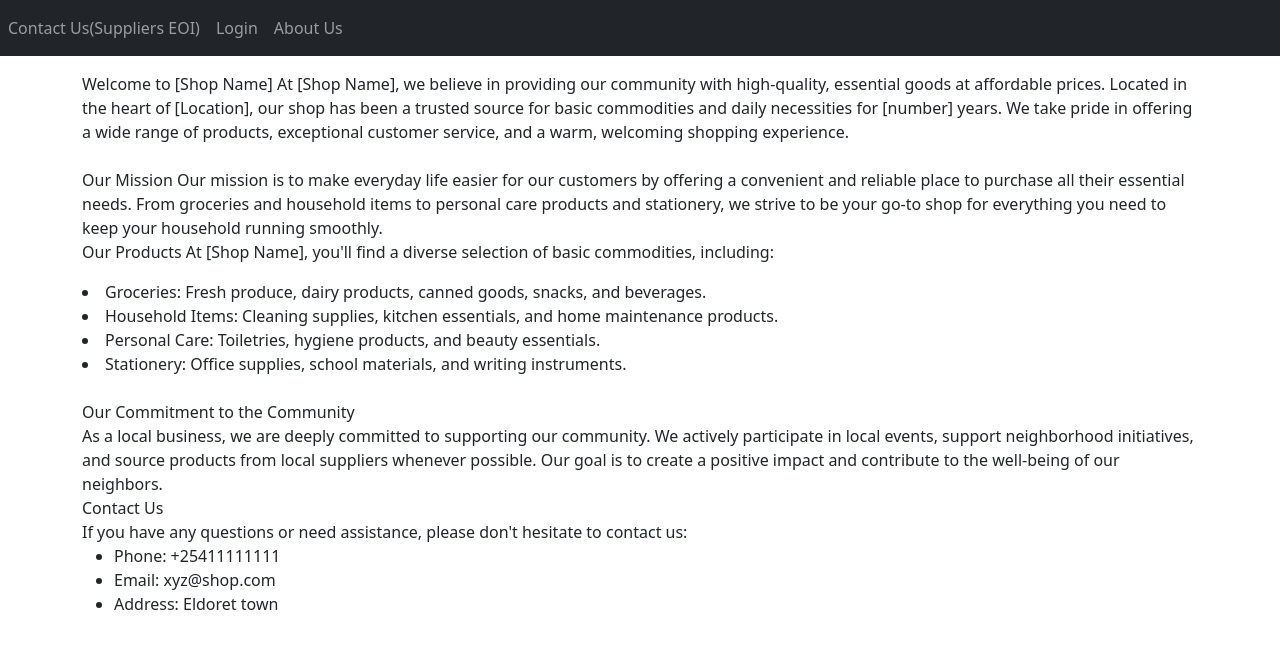
After one commit to aghee/InventoryMgtSystem, a Django app: page /about/ in a window 1280 px wide. The commit adds this page. Shown: the top 649 px of the page. Run offline with Django 5.2, Linux system fonts and the light colour scheme; some libraries are stand-ins or nearby versions.

Commit message:
add contact,about templates

```diff
--- /dev/null
+++ b/ims/templates/ims/about.html
@@ -0,0 +1,40 @@
+{% extends "ims/base.html" %}
+
+{% block content %}
+<div class="container my-3">
+<p>
+    Welcome to [Shop Name]
+    At [Shop Name], we believe in providing our community with high-quality, essential goods at affordable prices.
+    Located in the heart of [Location], our shop has been a trusted source for basic commodities and daily necessities
+    for [number] years. We take pride in offering a wide range of products, exceptional customer service, and a warm,
+    welcoming shopping experience. <br><br>
+
+    Our Mission
+    Our mission is to make everyday life easier for our customers by offering a convenient and reliable place to
+    purchase all their essential needs. From groceries and household items to personal care products and stationery, we
+    strive to be your go-to shop for everything you need to keep your household running smoothly.<br>
+
+    Our Products
+    At [Shop Name], you'll find a diverse selection of basic commodities, including:<br>
+
+    <li>Groceries: Fresh produce, dairy products, canned goods, snacks, and beverages.</li>
+    <li>Household Items: Cleaning supplies, kitchen essentials, and home maintenance products.</li>
+    <li>Personal Care: Toiletries, hygiene products, and beauty essentials.</li>
+    <li>Stationery: Office supplies, school materials, and writing instruments.</li> <br>
+
+    Our Commitment to the Community<br>
+    As a local business, we are deeply committed to supporting our community. We actively participate in local events,
+    support neighborhood initiatives, and source products from local suppliers whenever possible. Our goal is to create
+    a positive impact and contribute to the well-being of our neighbors.<br>
+
+    Contact Us<br>
+    If you have any questions or need assistance, please don't hesitate to contact us:<br>
+<ul>
+    <li>Phone: +25411111111</li>
+        <li>Email: xyz@shop.com</li>
+            <li>Address: Eldoret town</li>
+    </ul>
+
+</p>
+</div>
+{% endblock %}
--- a/ims/templates/ims/login.html
+++ b/ims/templates/ims/login.html
@@ -32,6 +32,9 @@
     </div>
 </form>
 <div class="container my-3">
-<p>Don't have an account yet?</p><a class="btn btn-info" href="{% url 'register' %}">Register</a>
+<p>Don't have an account yet?</p><a class="btn btn-primary" href="{% url 'register' %}">Register</a>
 </div>
+<div class="container my-3">
+    <a class="btn btn-primary" href="" style="text-decoration: none; color: black;">SignIn with Google</a>
+    </div>
 {% endblock %}
--- a/ims/templates/ims/navbar.html
+++ b/ims/templates/ims/navbar.html
@@ -1,19 +1,34 @@
 {% load static %}
 
 <style>
-  .hello-msg{
-    font-size:18px;
-    color:#fff;
-    margin-right:20px;
+  .hello-msg {
+    font-size: 18px;
+    color: #fff;
+    margin-right: 20px;
   }
 </style>
-{% if request.user.is_authenticated %}
+
 <nav class="navbar navbar-expand-lg navbar-dark bg-dark">
   <img src="">
   <button class="navbar-toggler" type="button" data-toggle="collapse" data-target="#navbarText"
     aria-controls="navbarText" aria-expanded="false" aria-label="Toggle navigation">
     <span class="navbar-toggler-icon"></span>
   </button>
+  {% if not request.user.is_authenticated %}
+  <div class="collapse navbar-collapse" id="navbarText">
+    <ul class="navbar-nav mr-auto">
+      <li class="nav-item active">
+        <a class="nav-link" href="{% url 'contact' %}">Contact Us(Suppliers EOI)</span></a>
+      </li>
+      <li class="nav-item active">
+        <a class="nav-link" href="{% url 'login' %}">Login</span></a>
+      </li>
+      <li class="nav-item active">
+        <a class="nav-link" href="{% url 'about' %}">About Us</span></a>
+      </li>
+    </ul>
+  </div>
+  {% else %}
   <div class="collapse navbar-collapse" id="navbarText">
     <ul class="navbar-nav mr-auto">
       <li class="nav-item active">
@@ -28,6 +43,6 @@
     </ul>
   </div>
   <span class="hello-msg"></span>
-    <span ><a span class="hello-msg" href="{% url 'logout' %}">Logout</a></span>
+  <span><a span class="hello-msg" href="{% url 'logout' %}">Logout</a></span>
   {% endif %}
 </nav>
```
Also changed, not shown: ims/templates/ims/contactus.html (added, +18 -0 lines). Lines whose indentation alone changed are shown as unchanged.
